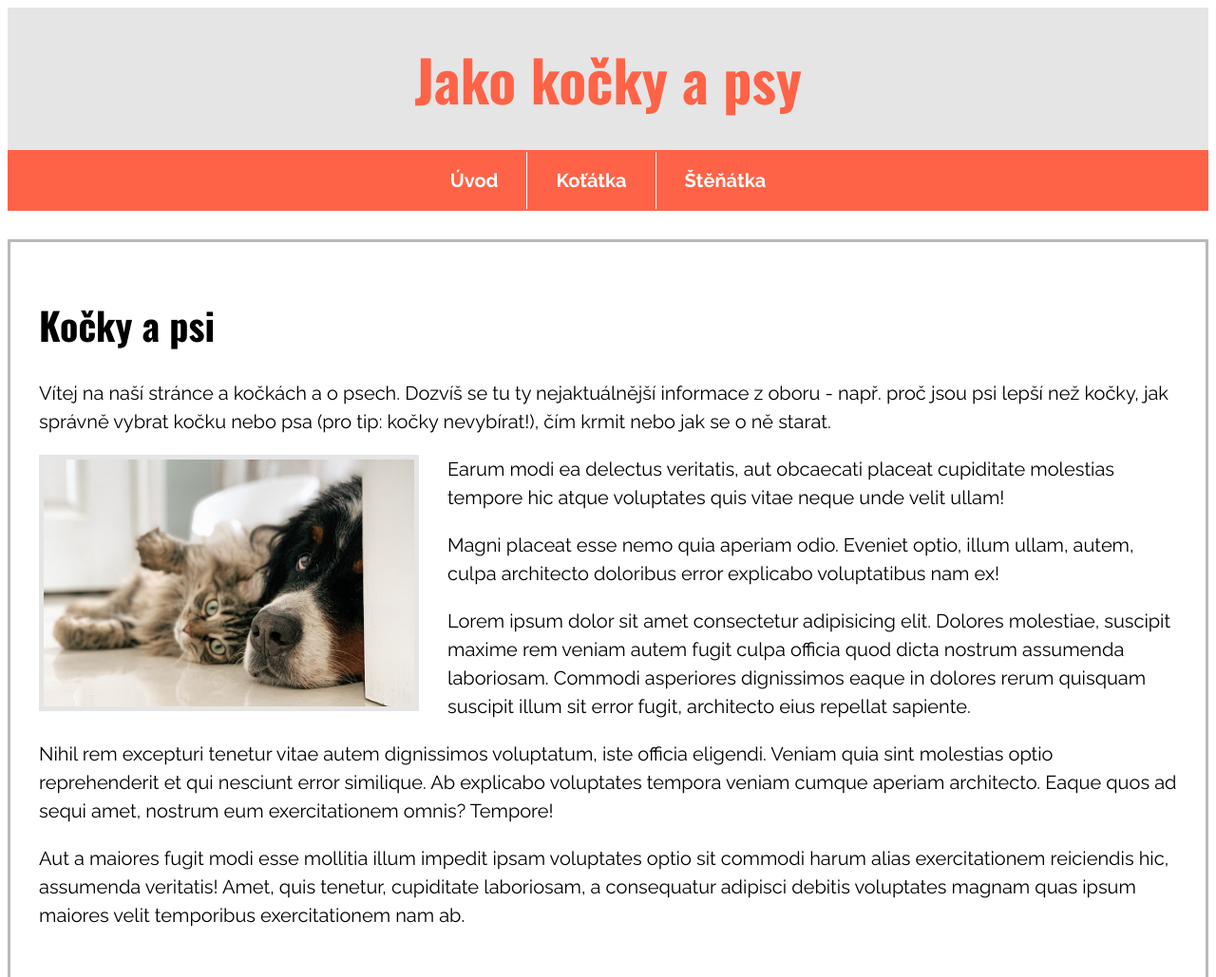
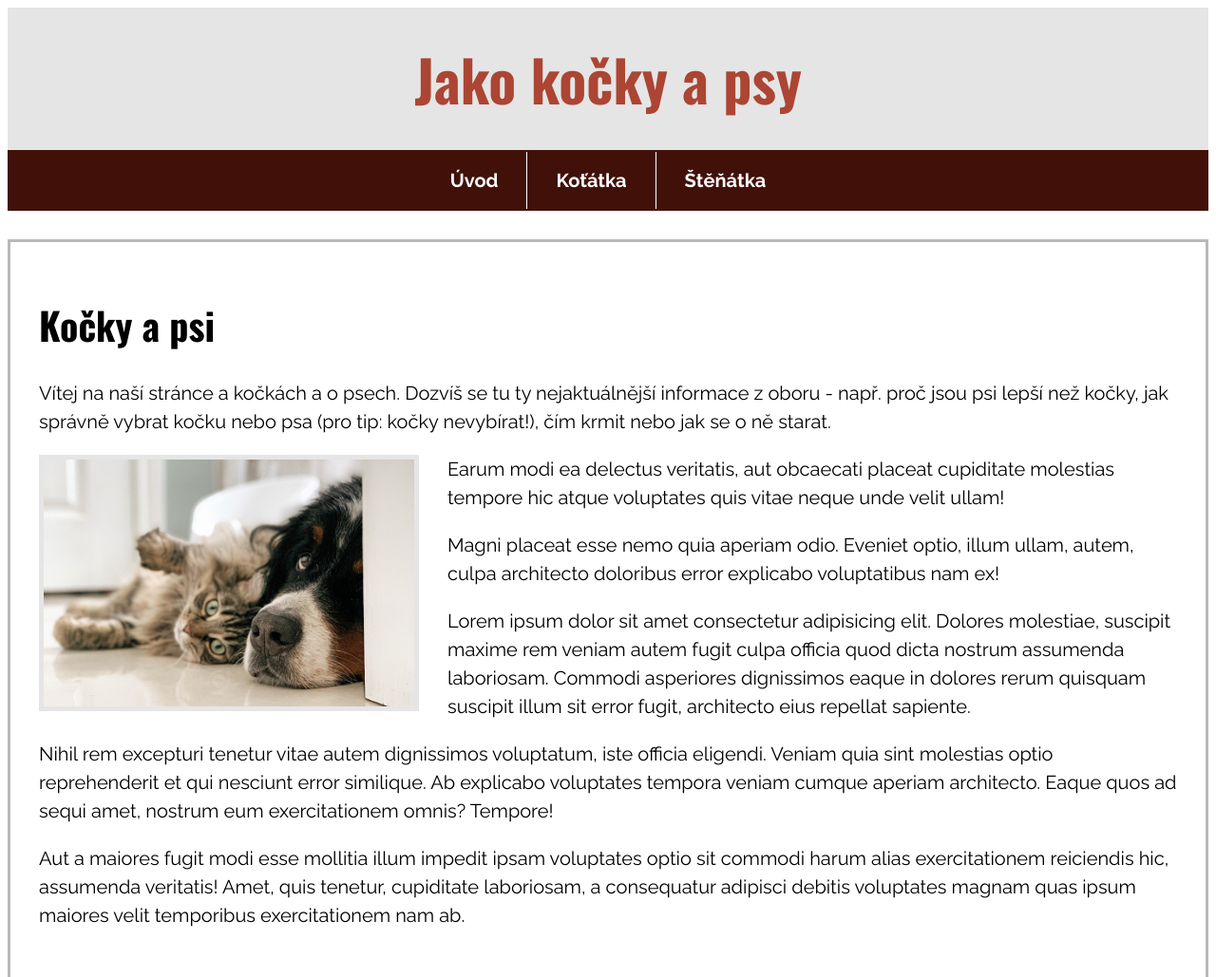
Before and after one commit to JanaNovotna/Pejsek-Kocicka, an Eleventy site: page index.html in a window 1280 px wide. Shown: the top 1029 px of the page at 95% size. Built offline with nearby package versions, Linux system fonts and the light colour scheme; Eleventy itself is replaced by a stand-in of ours; files that its build step writes are made by us from their sources.

Commit message:
zkouška

```diff
--- a/css/style.css
+++ b/css/style.css
@@ -2,7 +2,9 @@ html {
   box-sizing: border-box;
 }
 
-*, ::before, ::after {
+*,
+::before,
+::after {
   box-sizing: inherit;
 }
 
@@ -12,7 +14,12 @@ body {
   line-height: 1.5;
 }
 
-h1, h2, h3, h4, h5, h6 {
+h1,
+h2,
+h3,
+h4,
+h5,
+h6 {
   font-family: "Oswald", sans-serif;
 }
 
@@ -25,11 +32,11 @@ h1, h2, h3, h4, h5, h6 {
   margin: 0;
   font-size: 3em;
   text-align: center;
-  color: #ff6347;
+  color: #ac4533;
 }
 
 .menu {
-  background-color: #ff6347;
+  background-color: #411109;
 }
 
 .menu__list {
@@ -52,7 +59,8 @@ h1, h2, h3, h4, h5, h6 {
   font-weight: bold;
 }
 
-.menu__link:hover, .menu__link:focus {
+.menu__link:hover,
+.menu__link:focus {
   background-color: white;
   color: #ff6347;
 }
```
